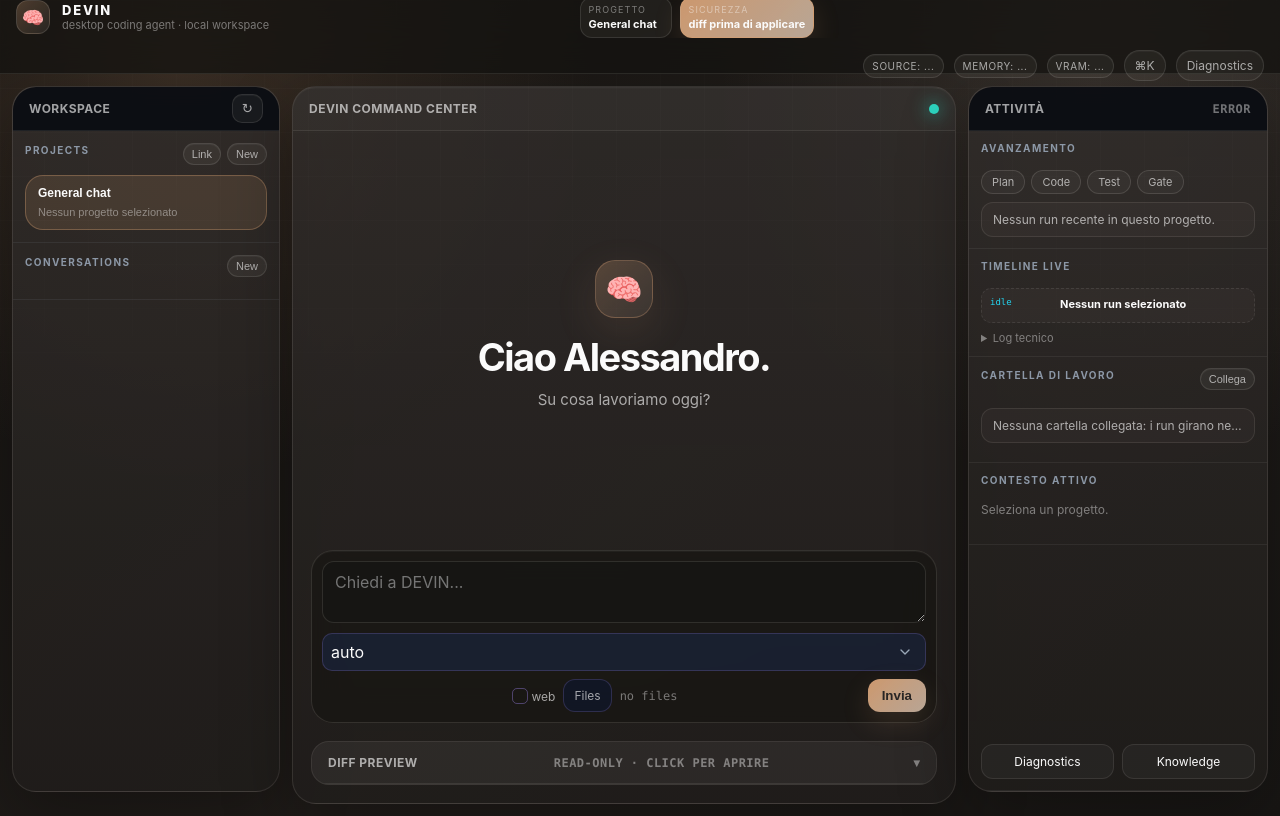
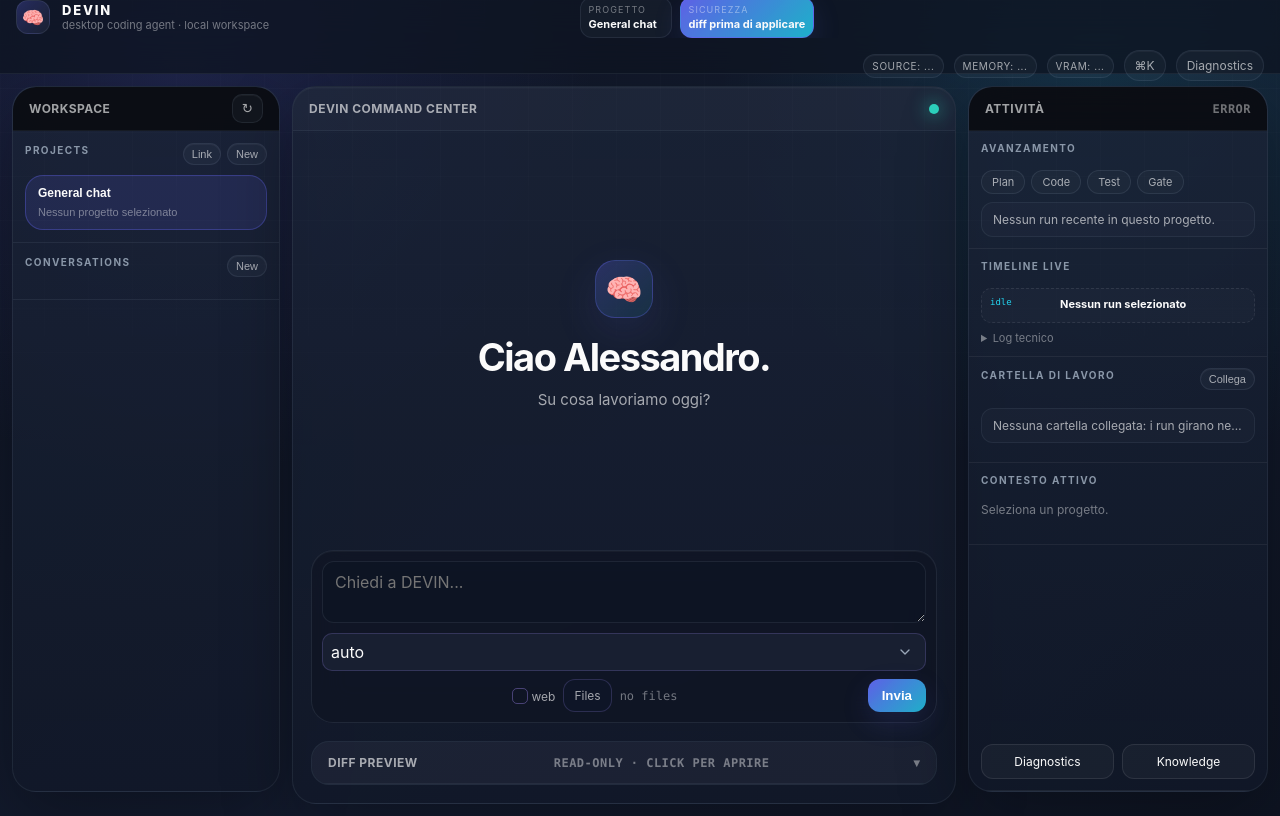
Before and after one commit to tillo88/devin_ai_ide, a Python web app: template devin/ui/templates/codex_app.html in a window 1280 px wide. Run offline with Jinja, Linux system fonts and the light colour scheme; the template is opened without the code that fills it, so the values that code supplies are empty.

Commit message:
Restyle pass 3: convert the hardcoded warm 'polish layer' to the navy/indigo skin
The active theme wasn't just :root vars — a whole block (body.codex-shell bg,
panels, #chat-send/primary buttons, chips) hardcoded warm colors
(215,160,116 tan / 231,225,218 cream / #151311 bg) that ignored the vars.
Remapped all 65 warm values to navy #0e1422 + indigo #6366f1 + cyan, so the
riteflow skin actually shows (send button now indigo, not amber).

```diff
--- a/devin/ui/static/css/codex_app.css
+++ b/devin/ui/static/css/codex_app.css
@@ -2096,32 +2096,32 @@ body.codex-shell::before {
    Direction: calm warm desktop surfaces inspired by the referenced Minimal Agent UI,
    adapted for coding/agent workflows without external assets. */
 :root {
-  --bg: #151311;
-  --panel: rgba(40, 37, 36, 0.82);
-  --panel-2: rgba(50, 46, 44, 0.72);
-  --panel-soft: rgba(231, 225, 218, 0.055);
-  --border: rgba(231, 225, 218, 0.12);
-  --text: #f3eee8;
-  --muted: #c9c7c3;
-  --muted-2: #8f8983;
-  --accent: #d7a074;
-  --accent-2: #dcc6b3;
-  --success: #a8d5ba;
+  --bg: #0e1422;
+  --panel: rgba(22, 30, 48, 0.82);
+  --panel-2: rgba(30, 40, 60, 0.72);
+  --panel-soft: rgba(148, 163, 184, 0.055);
+  --border: rgba(148, 163, 184, 0.12);
+  --text: #f5f7fb;
+  --muted: #a7b3c6;
+  --muted-2: #6f7d90;
+  --accent: #6366f1;
+  --accent-2: #22d3ee;
+  --success: #2dd4bf;
   --shadow: 0 30px 90px rgba(0, 0, 0, 0.32);
 }
 
 body.codex-shell {
   background:
-    radial-gradient(circle at 14% 8%, rgba(215, 160, 116, 0.18), transparent 26rem),
-    radial-gradient(circle at 86% 12%, rgba(220, 198, 179, 0.12), transparent 24rem),
-    linear-gradient(135deg, #151311 0%, #211d1a 54%, #181614 100%);
+    radial-gradient(circle at 14% 8%, rgba(99, 102, 241, 0.18), transparent 26rem),
+    radial-gradient(circle at 86% 12%, rgba(34, 211, 238, 0.12), transparent 24rem),
+    linear-gradient(135deg, #0e1422 0%, #141c30 54%, #0e1422 100%);
 }
 
 .topbar {
   height: 58px;
   padding: 0 16px;
-  background: rgba(21, 19, 17, 0.76);
-  border-bottom-color: rgba(231, 225, 218, 0.10);
+  background: rgba(14, 20, 34, 0.76);
+  border-bottom-color: rgba(148, 163, 184, 0.10);
 }
 
 .brand-mark {
@@ -2130,8 +2130,8 @@ body.codex-shell {
   width: 34px;
   height: 34px;
   border-radius: 12px;
-  background: linear-gradient(135deg, rgba(215,160,116,.28), rgba(231,225,218,.08));
-  border: 1px solid rgba(231,225,218,.14);
+  background: linear-gradient(135deg, rgba(99,102,241,.28), rgba(148,163,184,.08));
+  border: 1px solid rgba(148,163,184,.14);
   font-size: 18px;
 }
 
@@ -2154,15 +2154,15 @@ body.codex-shell {
 
 .panel {
   border-radius: 24px;
-  background: linear-gradient(180deg, rgba(48,44,42,.84), rgba(32,29,27,.82));
-  border-color: rgba(231,225,218,.11);
+  background: linear-gradient(180deg, rgba(26,35,54,.84), rgba(17,24,40,.82));
+  border-color: rgba(148,163,184,.11);
   box-shadow: 0 24px 70px rgba(0,0,0,.30), inset 0 1px 0 rgba(255,255,255,.04);
 }
 
 .panel-header {
   height: 44px;
   padding: 0 16px;
-  border-bottom-color: rgba(231,225,218,.09);
+  border-bottom-color: rgba(148,163,184,.09);
   font-size: 12px;
   letter-spacing: .04em;
   text-transform: uppercase;
@@ -2175,18 +2175,18 @@ body.codex-shell {
 .command-chip,
 .tiny-button,
 .icon-button {
-  border-color: rgba(231,225,218,.12);
-  background: rgba(231,225,218,.055);
+  border-color: rgba(148,163,184,.12);
+  background: rgba(148,163,184,.055);
   color: var(--muted);
 }
 
 .topbar-chip.accent,
 #chat-send,
 .primary-mini-button {
-  background: linear-gradient(135deg, rgba(215,160,116,.95), rgba(220,198,179,.82));
-  color: #282524;
-  border-color: rgba(215,160,116,.55);
-  box-shadow: 0 10px 28px rgba(215,160,116,.15);
+  background: linear-gradient(135deg, rgba(99,102,241,.95), rgba(34,211,238,.82));
+  color: #ffffff;
+  border-color: rgba(99,102,241,.55);
+  box-shadow: 0 10px 28px rgba(99,102,241,.15);
 }
 
 .chat-thread {
@@ -2196,19 +2196,19 @@ body.codex-shell {
 
 .chat-message {
   border-radius: 18px;
-  border-color: rgba(231,225,218,.10);
-  background: rgba(231,225,218,.055);
+  border-color: rgba(148,163,184,.10);
+  background: rgba(148,163,184,.055);
 }
 
 .chat-message.assistant {
-  background: linear-gradient(180deg, rgba(231,225,218,.075), rgba(231,225,218,.045));
+  background: linear-gradient(180deg, rgba(148,163,184,.075), rgba(148,163,184,.045));
 }
 
 .chat-composer {
   margin: 0 18px 18px;
   border-radius: 22px;
-  border: 1px solid rgba(231,225,218,.13);
-  background: rgba(21,19,17,.58);
+  border: 1px solid rgba(148,163,184,.13);
+  background: rgba(14,20,34,.58);
   box-shadow: inset 0 1px 0 rgba(255,255,255,.035);
 }
 
@@ -2217,9 +2217,9 @@ body.codex-shell {
 .diagnostics-input,
 .diagnostics-select,
 #diff-input {
-  background: rgba(21,19,17,.42);
-  color: var(--text);
-  border-color: rgba(231,225,218,.12);
+  background: rgba(14,20,34,.42);
+  color: var(--text);
+  border-color: rgba(148,163,184,.12);
 }
 
 .project-card,
@@ -2228,23 +2228,23 @@ body.codex-shell {
 .focus-card,
 .diff-preview-panel,
 .agent-inline-card {
-  background: rgba(231,225,218,.045);
-  border-color: rgba(231,225,218,.10);
+  background: rgba(148,163,184,.045);
+  border-color: rgba(148,163,184,.10);
   border-radius: 18px;
 }
 
 .project-card.active {
-  background: rgba(215,160,116,.14);
-  border-color: rgba(215,160,116,.35);
+  background: rgba(99,102,241,.14);
+  border-color: rgba(99,102,241,.35);
 }
 
 .quick-link:hover,
 .ghost-link:hover,
 .tiny-button:hover,
 .icon-button:hover {
-  border-color: rgba(215,160,116,.48);
-  color: var(--text);
-  background: rgba(215,160,116,.10);
+  border-color: rgba(99,102,241,.48);
+  color: var(--text);
+  background: rgba(99,102,241,.10);
 }
 
 .mind-panel .side-note {
@@ -2275,8 +2275,8 @@ body.codex-shell {
 
 .diagnostics-tab.active {
   color: var(--text);
-  border-color: rgba(215, 160, 116, 0.65);
-  background: rgba(215, 160, 116, 0.14);
+  border-color: rgba(99, 102, 241, 0.65);
+  background: rgba(99, 102, 241, 0.14);
 }
 
 .diagnostics-card[hidden] {
@@ -2326,9 +2326,9 @@ body.codex-shell {
   height: 58px;
   border-radius: 20px;
   font-size: 30px;
-  background: linear-gradient(135deg, rgba(215,160,116,.26), rgba(220,198,179,.10));
-  border: 1px solid rgba(215,160,116,.30);
-  box-shadow: 0 14px 44px rgba(215,160,116,.12);
+  background: linear-gradient(135deg, rgba(99,102,241,.26), rgba(34,211,238,.10));
+  border: 1px solid rgba(99,102,241,.30);
+  box-shadow: 0 14px 44px rgba(99,102,241,.12);
 }
 
 .chat-hero h1 {
@@ -2353,9 +2353,9 @@ body.codex-shell {
 }
 
 .hero-chip {
-  border: 1px solid rgba(231,225,218,.14);
+  border: 1px solid rgba(148,163,184,.14);
   border-radius: 999px;
-  background: rgba(231,225,218,.05);
+  background: rgba(148,163,184,.05);
   color: var(--muted);
   padding: 9px 14px;
   font: inherit;
@@ -2365,8 +2365,8 @@ body.codex-shell {
 }
 
 .hero-chip:hover {
-  border-color: rgba(215,160,116,.55);
-  background: rgba(215,160,116,.12);
+  border-color: rgba(99,102,241,.55);
+  background: rgba(99,102,241,.12);
   color: var(--text);
   transform: translateY(-1px);
 }
@@ -2419,23 +2419,23 @@ details[open] > .collapsible-summary::after {
 .pipe-step {
   font-size: 11px;
   color: var(--muted);
-  border: 0.5px solid rgba(231,225,218,.14);
+  border: 0.5px solid rgba(148,163,184,.14);
   border-radius: 999px;
   padding: 4px 10px;
-  background: rgba(231,225,218,.04);
+  background: rgba(148,163,184,.04);
 }
 .pipe-step.active {
   color: var(--text);
-  border-color: rgba(215,160,116,.5);
-  background: rgba(215,160,116,.12);
+  border-color: rgba(99,102,241,.5);
+  background: rgba(99,102,241,.12);
 }
 
 .activity-run, .workdir-box {
   font-size: 12px;
   color: var(--muted);
-  border: 0.5px solid rgba(231,225,218,.10);
+  border: 0.5px solid rgba(148,163,184,.10);
   border-radius: 12px;
-  background: rgba(231,225,218,.03);
+  background: rgba(148,163,184,.03);
   padding: 9px 11px;
   overflow: hidden;
   text-overflow: ellipsis;
@@ -2473,7 +2473,7 @@ details[open] > .collapsible-summary::after {
   gap: 8px;
   padding: 8px;
   border-radius: 10px;
-  background: rgba(231,225,218,.03);
+  background: rgba(148,163,184,.03);
 }
 .activity-timeline .timeline-kind { font-size: 9px; overflow-wrap: anywhere; }
 .activity-timeline .timeline-item h3 { margin: 0 0 3px; font-size: 11px; line-height: 1.3; }
@@ -2509,10 +2509,10 @@ details[open] > .collapsible-summary::after {
 .context-tag {
   font-size: 11px;
   color: var(--text);
-  border: 0.5px solid rgba(215,160,116,.28);
+  border: 0.5px solid rgba(99,102,241,.28);
   border-radius: 999px;
   padding: 4px 9px;
-  background: rgba(215,160,116,.08);
+  background: rgba(99,102,241,.08);
 }
 .context-empty { font-size: 12px; color: var(--muted-2); }
 
```
